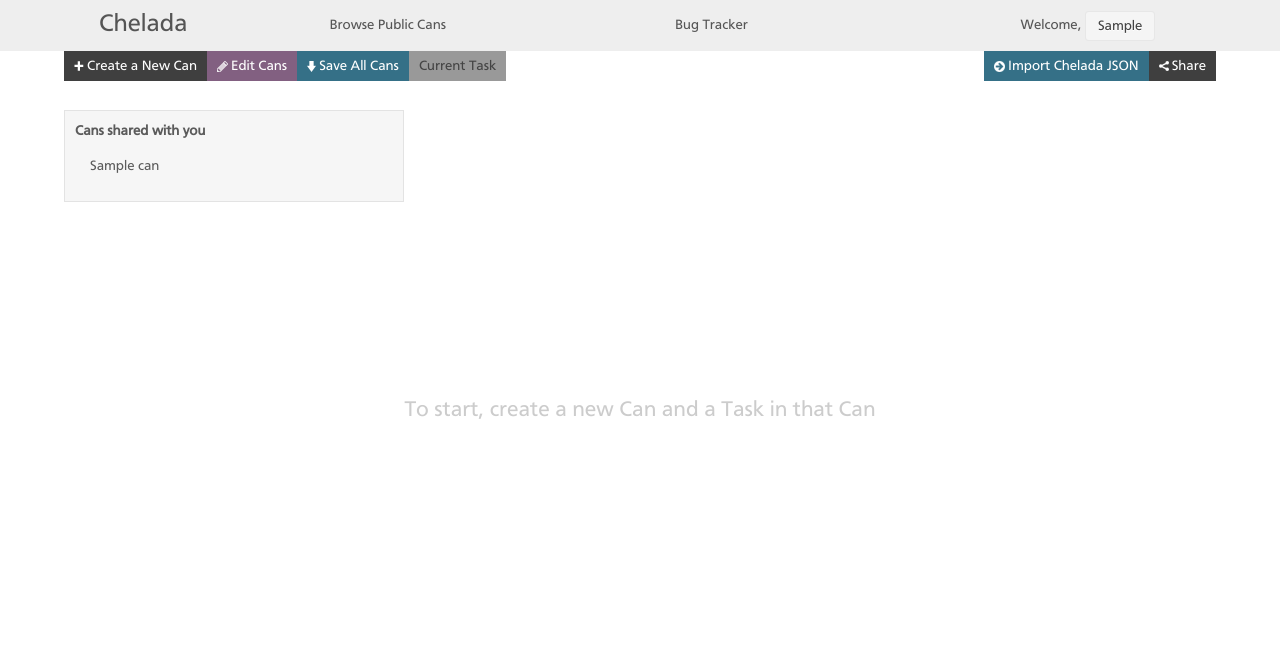
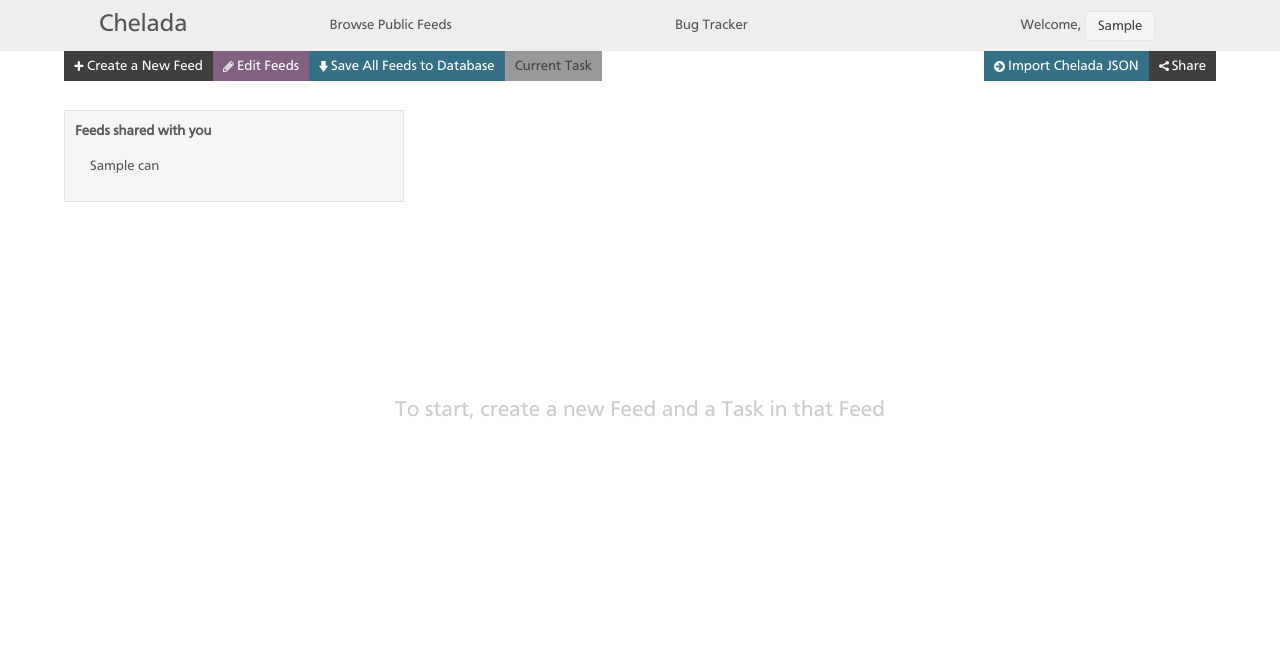
Before and after one commit to arman23b/chelada_django, a Django app: page /editor in a window 1280 px wide. Shown: the top 660 px of the page. Run offline with Django 3.2, Linux system fonts and the light colour scheme; a user stored in the database is signed in; tables that the repository leaves empty hold one stand-in row (values such as "Sample post"); some libraries are stand-ins or nearby versions.

Commit message:
Changed Cans to Feeds

```diff
--- a/core/static/javascript/editor.js
+++ b/core/static/javascript/editor.js
@@ -583,7 +583,9 @@ function submitSettings() {
             var viewPermission = canSettings.find('#viewing-permission').val();
             var editPermission = canSettings.find('#editing-permission').val();
             var canIcon = canSettings.find('#link-can-icon').val();
-            var editors = canSettings.find('#editors').text();
+            var editors = canSettings.find('#editors').val();
+
+            console.log(canSettings.find('#editors').val());
 
             arr[i]['view-permission'] = viewPermission;
             arr[i]['edit-permission'] = editPermission;
--- a/core/templates/browseLook.html
+++ b/core/templates/browseLook.html
@@ -9,7 +9,7 @@
 		</span>
 
 		<span id='browse' class="uk-width-3-10">
-			<a href='/browse'>Browse Public Cans</a>
+			<a href='/browse'>Browse Public Feeds</a>
 		</span>
 
 		<span id='issues' class="uk-width-3-10">
--- a/core/templates/editor.html
+++ b/core/templates/editor.html
@@ -5,10 +5,10 @@
 <div class="uk-modal" id='modal-new-can'>
 	<div class="uk-modal-dialog">
 		<a class="uk-modal-close uk-close"></a>
-		<h1>New Can</h1>
+		<h1>New Feed</h1>
 		<div class="uk-form uk-form-horizontal">
 			<div class="uk-form-row">
-				<label class="uk-form-label" for="form-h-it">Can Name</label>
+				<label class="uk-form-label" for="form-h-it">Feed Name</label>
 				<div class="uk-form-controls">
 					<input type="text">
 				</div>
@@ -66,7 +66,7 @@
 		<h2>Settings</h2>
 		<div class="uk-form uk-form-horizontal">
 			<div class="uk-form-row">
-				<label class="uk-form-label" for="form-h-it">Link to Can icon</label>
+				<label class="uk-form-label" for="form-h-it">Link to Feed icon</label>
 				<div class="uk-form-controls">
 					<input id="link-can-icon" />
 				</div>
@@ -77,7 +77,7 @@
 				<div class="uk-form-controls">
 					<select id='viewing-permission'>
 						<option value="private">Private - Anyone with a link can view</option>
-						<option value="public">Public - Anyone can view in Public Cans page</option>
+						<option value="public">Public - Anyone can view in Public Feeds page</option>
 					</select>
 				</div>
 			</div>
@@ -108,7 +108,7 @@
 <div class="uk-modal" id='modal-cans-export'>
 	<div class="uk-modal-dialog">
 		<a class="uk-modal-close uk-close"></a>
-		<h2>Choose Cans to Export</h2>
+		<h2>Choose Feeds to Export</h2>
 		<form id='cans-container'>
 		</form>
 		<div class="modal-btn-done">
@@ -125,7 +125,7 @@
 
 	<div id='nav-bar'>
 		<div id='nav-bar-content'>
-			<span id='new-can'><a href="#modal-new-can" data-uk-modal><img>Create a New Can</a></span><span id='edit-cans' onclick="enterEditMode()"><a href='javascript:;'><img>Edit Cans</a></span><span id='save-can' onclick="uploadChanges()"><a href='javascript:;'><img>Save All Cans</a></span><span id='task-name-caption'>Current Task</span><span id='active-task-name'></span>
+			<span id='new-can'><a href="#modal-new-can" data-uk-modal><img>Create a New Feed</a></span><span id='edit-cans' onclick="enterEditMode()"><a href='javascript:;'><img>Edit Feeds</a></span><span id='save-can' onclick="uploadChanges()"><a href='javascript:;'><img>Save All Feeds to Database</a></span><span id='task-name-caption'>Current Task</span><span id='active-task-name'></span>
 			<span id='share'>
 				<a href='javascript:;'><img>Share</a>
 				<ul>
@@ -139,12 +139,12 @@
 	</div>
 </div>
 
-<div id='welcome-title'>To start, create a new Can and a Task in that Can</div>
+<div id='welcome-title'>To start, create a new Feed and a Task in that Feed</div>
 
 <div id='editor'>
 	<div id='cans-browser'>
 		<div id='managing-cans'>
-			<div>Cans shared with you</div>
+			<div>Feeds shared with you</div>
 			<ul>
 				{% for can in cans %}
 				<li class='shared-can'><a href='/browse/browse/id'> {{ can.name }} </a></li>
--- a/core/templates/header.html
+++ b/core/templates/header.html
@@ -5,7 +5,7 @@
 		</span>
 
 		<span id='browse' class="uk-width-3-10">
-			<a href='/browse'>Browse Public Cans</a>
+			<a href='/browse'>Browse Public Feeds</a>
 		</span>
 
 		<span id='issues' class="uk-width-3-10">
--- a/core/templates/index.html
+++ b/core/templates/index.html
@@ -29,7 +29,7 @@
 
                     <div class="uk-dropdown uk-dropdown-small">
                         <ul class="uk-nav uk-nav-dropdown">
-                            <li><a href='/editor'>My Cans</a></li>
+                            <li><a href='/editor'>My Feeds</a></li>
                             <li><a href='/user/logout'>Log out</a></li>
                         </ul>
                     </div>
```
Also changed, not shown: 1 other file.
